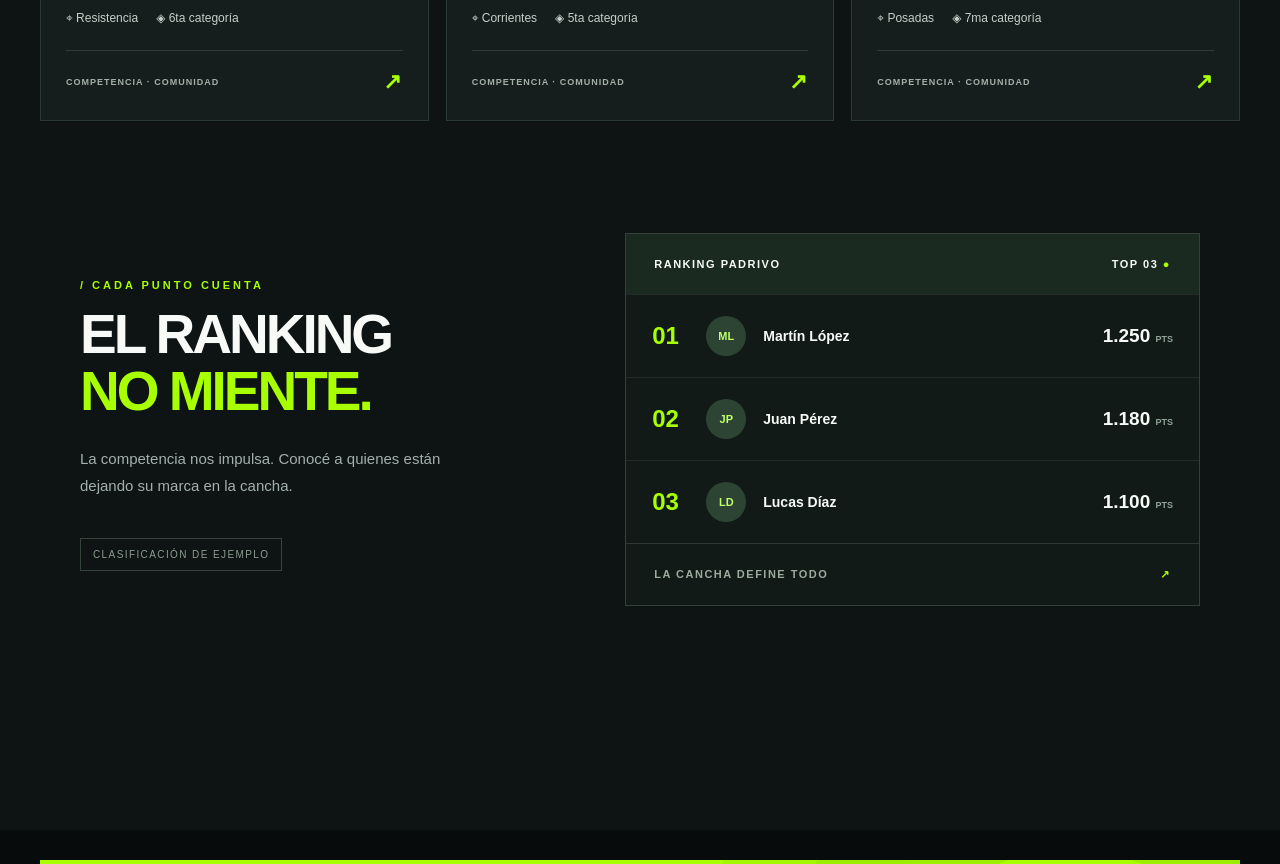
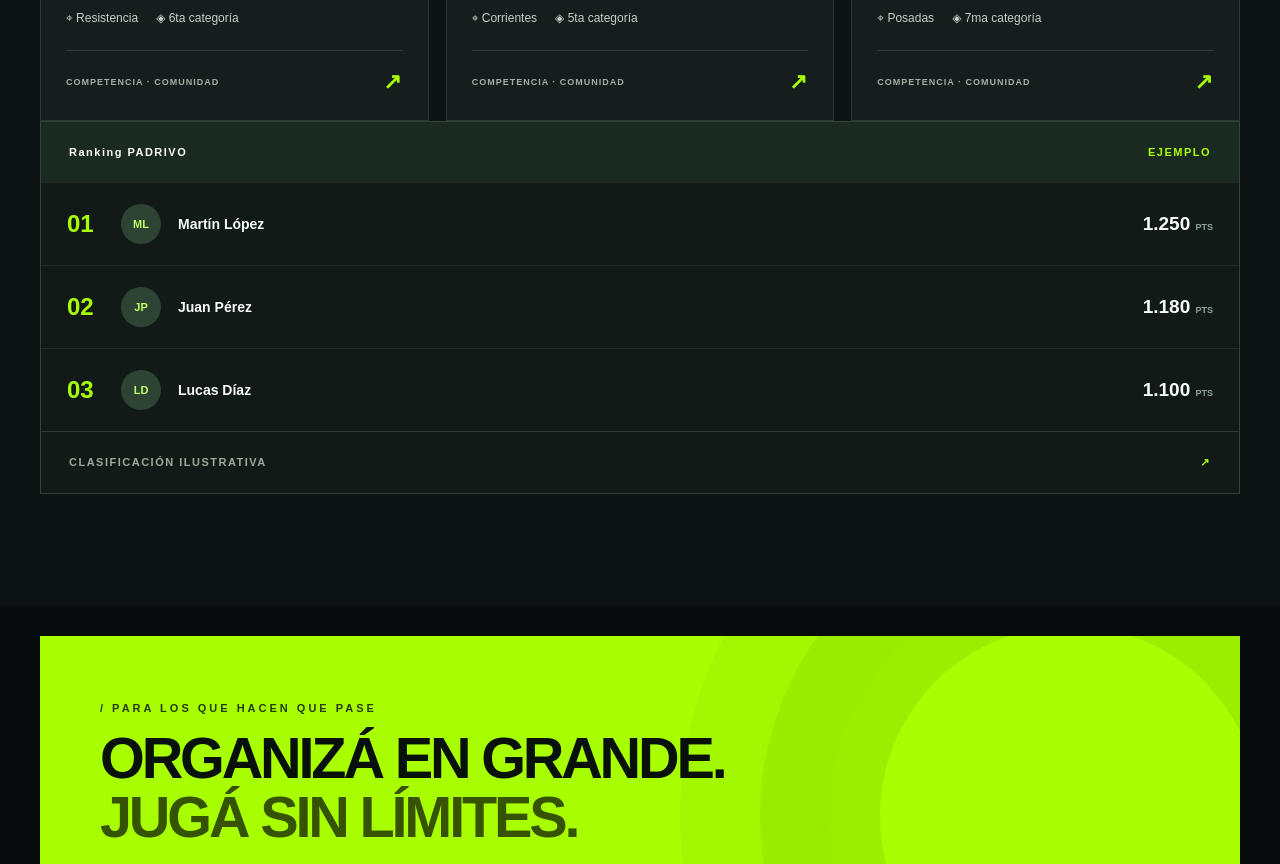
Before and after one commit to padrivopadel/padrivo-web, a Next.js app: page / in a window 1280 px wide. Shown: the part 2260-3124 px from the top of the page. Built offline with nearby package versions, Linux system fonts and the light colour scheme.

Commit message:
feat(ui-01): alinear landing con referencias visuales src/components/Ranking.jsx

```diff
--- a/src/components/Ranking.jsx
+++ b/src/components/Ranking.jsx
@@ -1,8 +1 @@
-const players = [
-  { position: "01", name: "Martín López", points: "1.250", medal: "●" },
-  { position: "02", name: "Juan Pérez", points: "1.180", medal: "●" },
-  { position: "03", name: "Lucas Díaz", points: "1.100", medal: "●" },
-];
-export default function Ranking() {
-  return <section className="section ranking-section" id="ranking"><div className="container ranking-layout"><div className="ranking-intro"><p className="section-kicker">/ CADA PUNTO CUENTA</p><h2>EL RANKING<br /><span className="accent">NO MIENTE.</span></h2><p>La competencia nos impulsa. Conocé a quienes están dejando su marca en la cancha.</p><span className="ranking-note">CLASIFICACIÓN DE EJEMPLO</span></div><div className="ranking-board"><div className="ranking-board-header"><span>RANKING PADRIVO</span><span>TOP 03 <span className="accent">●</span></span></div>{players.map(p => <div className="ranking-row" key={p.position}><span className="ranking-position">{p.position}</span><span className="ranking-avatar" aria-hidden="true">{p.name.split(" ").map(n => n[0]).join("")}</span><span className="ranking-name">{p.name}</span><span className="ranking-points">{p.points} <small>PTS</small></span></div>)}<div className="ranking-board-footer">LA CANCHA DEFINE TODO <span aria-hidden="true">↗</span></div></div></div></section>;
-}
+const players=[["01","Martín López","1.250"],["02","Juan Pérez","1.180"],["03","Lucas Díaz","1.100"]];export default function Ranking(){return <aside className="ranking-section" id="ranking"><div className="ranking-board"><div className="ranking-board-header"><span>Ranking PADRIVO</span><span className="accent">EJEMPLO</span></div>{players.map(([position,name,points])=><div className="ranking-row" key={position}><span className="ranking-position">{position}</span><span className="ranking-avatar" aria-hidden="true">{name.split(" ").map(n=>n[0]).join("")}</span><span className="ranking-name">{name}</span><span className="ranking-points">{points} <small>PTS</small></span></div>)}<div className="ranking-board-footer">CLASIFICACIÓN ILUSTRATIVA <span aria-hidden="true">↗</span></div></div></aside>}
```
